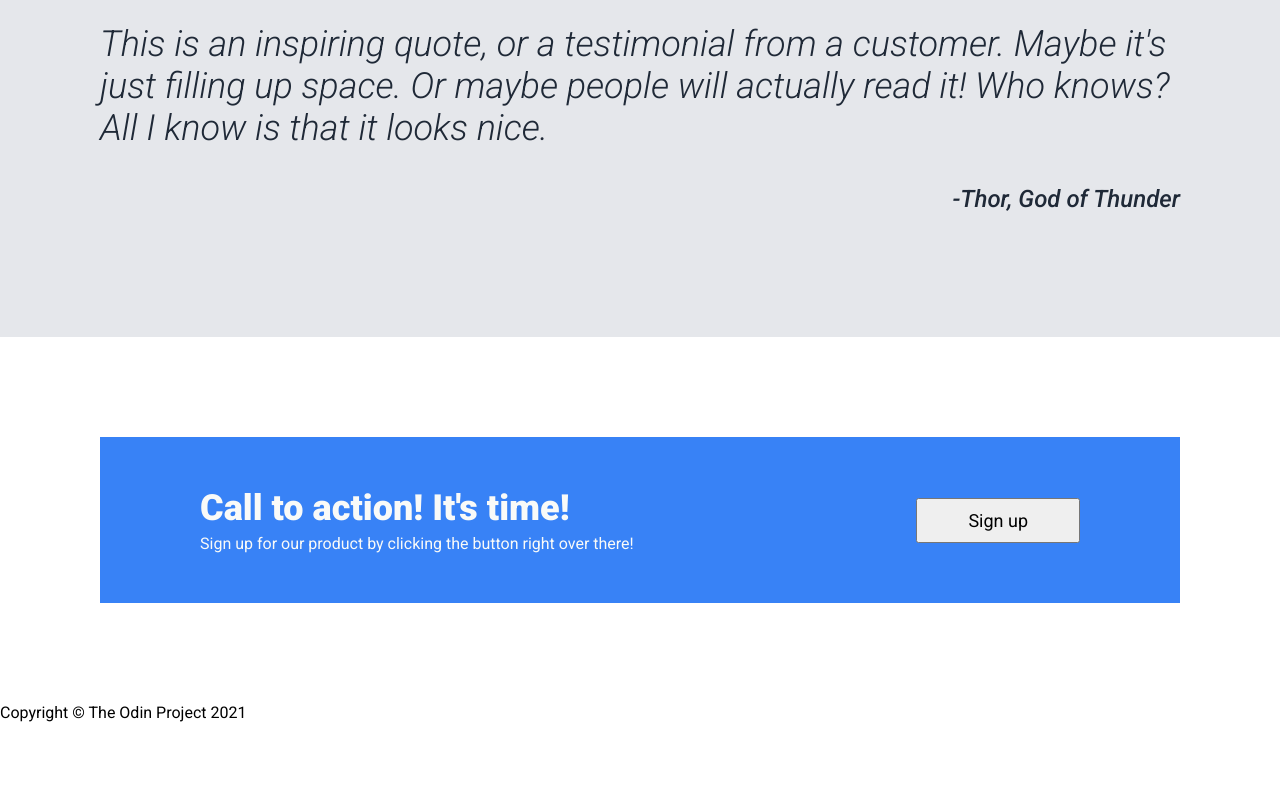
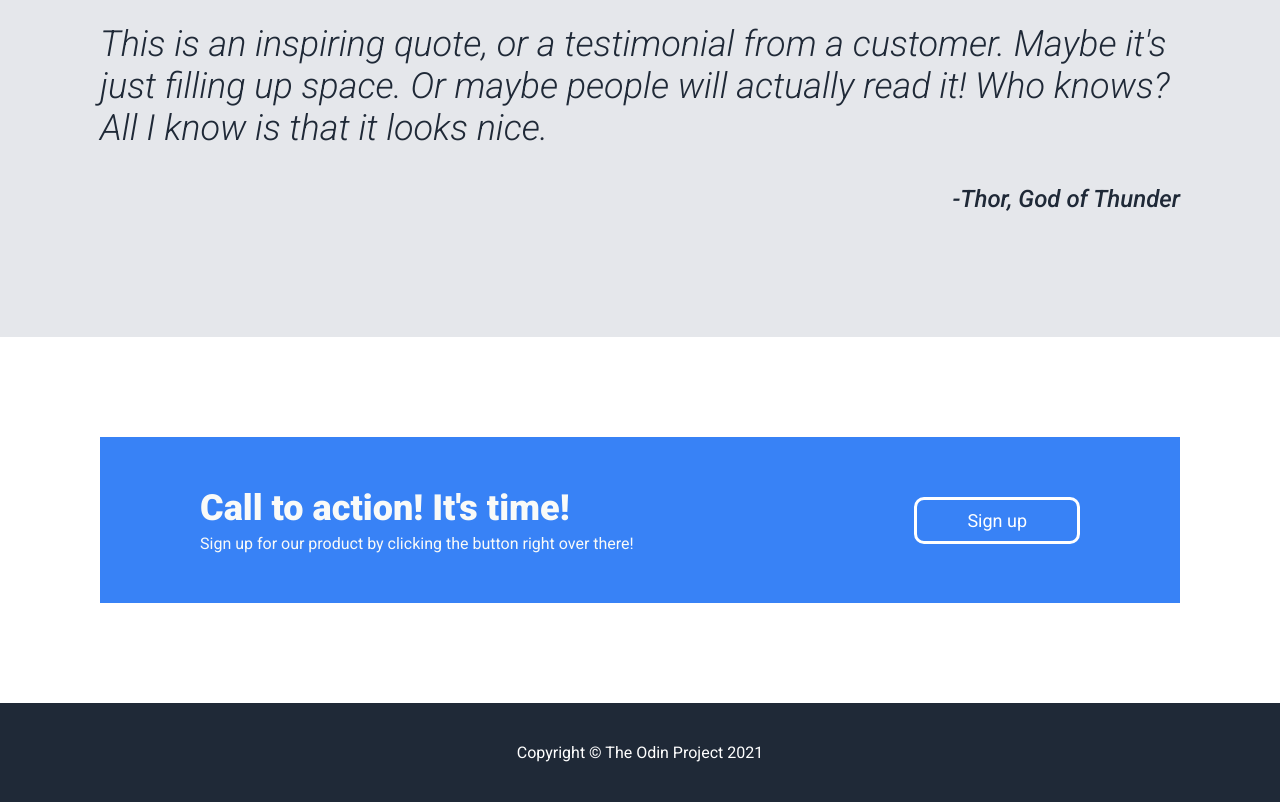
Before and after one commit to mhgraaf/foundations-flexbox-landing-page, a plain HTML site: page index.html in a window 1280 px wide. Shown: the part 1107-1909 px from the top of the page. Before the commit the page ends 1829 px from the top, so only its background shows below. Drawn offline with Linux system fonts and the light colour scheme.

Commit message:
Styled CTA & footer, page complete

```diff
--- a/style.css
+++ b/style.css
@@ -142,4 +142,15 @@ h3 {
   align-self: center;
   padding: 10px 50px 10px 50px;
   font-size: 18px;
+  border: 3px solid white;
+  border-radius: 10px;
+  color: white;
+  background-color: #3882f6;
 }
+
+.footer {
+  color: white;
+  background-color: #1f2937;
+  text-align: center;
+  padding: 40px;
+}
```
